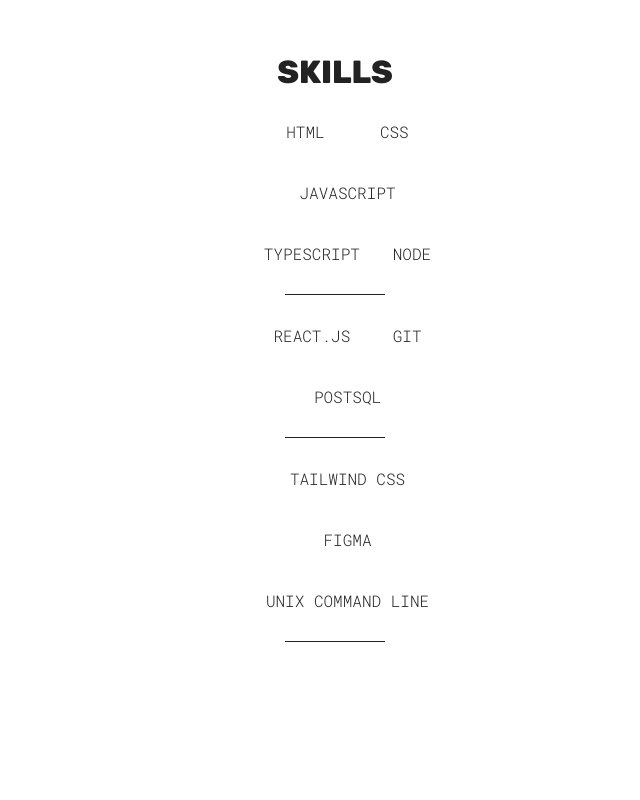
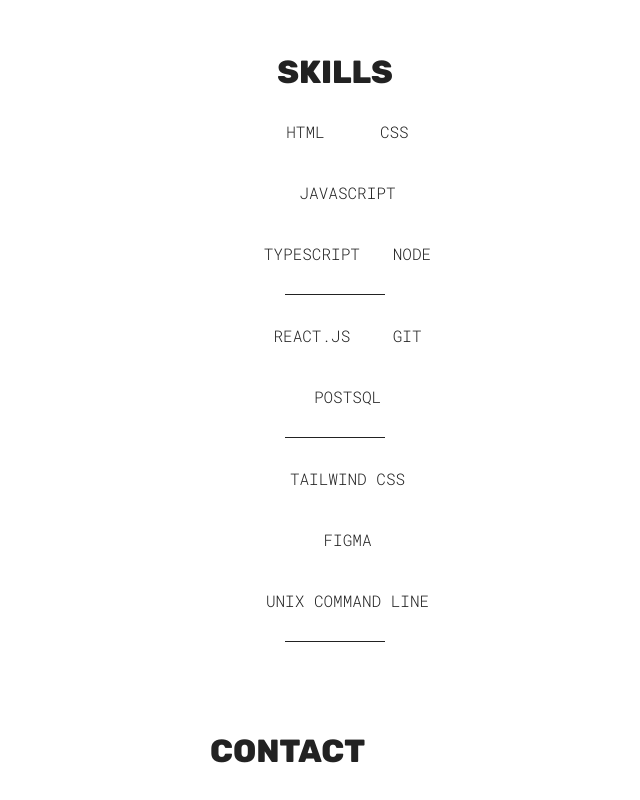
Before and after one commit to evelynmbart/evelynbart-portfolio, a React (Vite) app: page / in a window 1280 px wide. Shown: the part 1898-2698 px from the top of the page, without its empty margins (305-945 px from the left). Before the commit the page ends 2570 px from the top, so only its background shows below. Built offline with nearby package versions, Linux system fonts and the light colour scheme.

Commit message:
create contact jsx, css files and import into App.jsx

```diff
--- a/src/App.jsx
+++ b/src/App.jsx
@@ -1,4 +1,5 @@
 import "./App.css";
+import { Contact } from "./components/Contact/Contact";
 import { Hero } from "./components/Hero/Hero";
 import { Projects } from "./components/Projects/Projects";
 import { Skills } from "./components/Skills/Skill";
@@ -9,6 +10,7 @@
       <Hero />
       <Projects />
       <Skills />
+      <Contact />
     </>
   );
 }
--- /dev/null
+++ b/src/components/Contact/Contact.jsx
@@ -0,0 +1,9 @@
+import "./Contact.css";
+
+export function Contact() {
+  return (
+    <section className="contact-container" id="contact">
+      <h1 className="sectionTitle">Contact</h1>
+    </section>
+  );
+}
```
Also changed, not shown: src/components/Contact/Contact.css (added).
